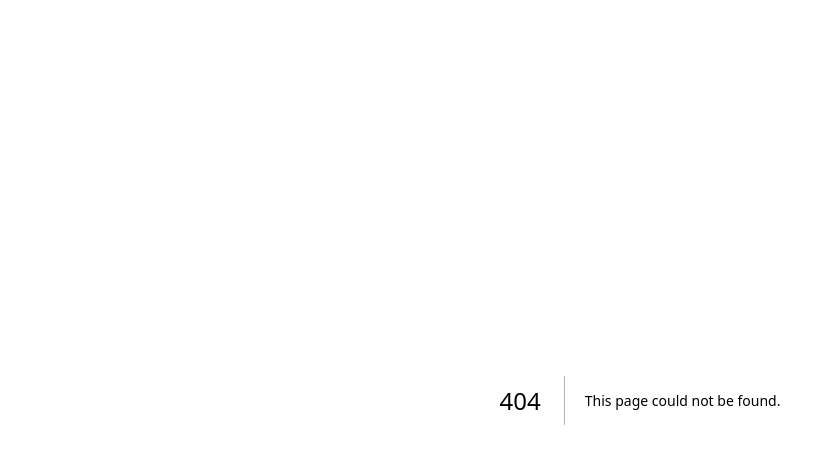
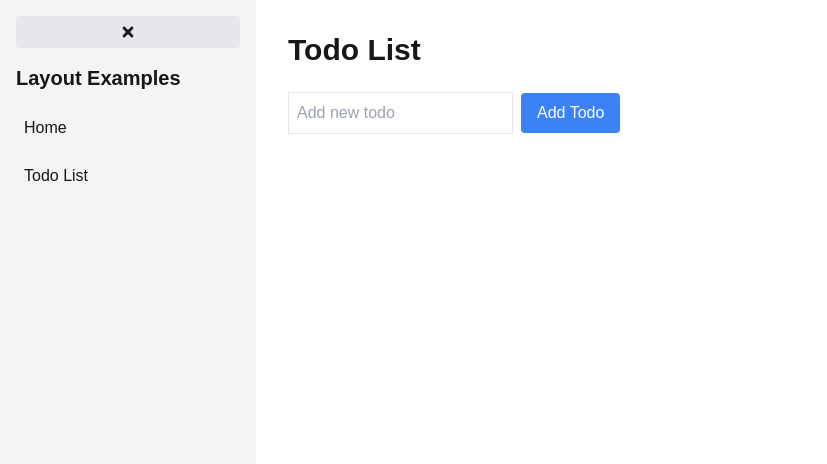
Before and after one commit to CheolheeLee0/nextjs-vercel, a Next.js app: page /todo in a window 1280 px wide. Before the commit this address had no page. Shown: the top 464 px of the page, without its empty margins (0-827 px from the left). Built offline with nearby package versions, Linux system fonts and the light colour scheme.

Commit message:
feat(todo-list): todo, zustand

```diff
--- a/package.json
+++ b/package.json
@@ -13,6 +13,7 @@
     "next": "14.2.15",
     "react": "^18",
     "react-dom": "^18",
+    "react-icons": "^5.3.0",
     "react-joyride": "^2.9.2",
     "zustand": "5.0.0-rc.2"
   },
--- /dev/null
+++ b/src/app/components/Sidebar.tsx
@@ -0,0 +1,39 @@
+import Link from 'next/link';
+import { useState } from 'react';
+import { FaBars, FaTimes } from 'react-icons/fa';
+
+const Sidebar = () => {
+  const [isOpen, setIsOpen] = useState(true);
+
+  return (
+    <div className={`bg-gray-100 h-screen p-4 transition-all duration-300 ${isOpen ? 'w-64' : 'w-16'}`}>
+      <button
+        onClick={() => setIsOpen(!isOpen)}
+        className="mb-4 p-2 bg-gray-200 rounded hover:bg-gray-300 w-full flex justify-center"
+      >
+        {isOpen ? <FaTimes /> : <FaBars />}
+      </button>
+      {isOpen && (
+        <>
+          <h2 className="text-xl font-bold mb-4">Layout Examples</h2>
+          <nav>
+            <ul className="space-y-2">
+              <li>
+                <Link href="/" className="block hover:bg-gray-200 p-2 rounded">
+                  Home
+                </Link>
+              </li>
+              <li>
+                <Link href="/todo" className="block hover:bg-gray-200 p-2 rounded">
+                  Todo List
+                </Link>
+              </li>
+            </ul>
+          </nav>
+        </>
+      )}
+    </div>
+  );
+};
+
+export default Sidebar;
--- a/src/app/page.tsx
+++ b/src/app/page.tsx
@@ -2,6 +2,7 @@
 import Head from 'next/head';
 import { useState, useEffect } from 'react';
 import Joyride, { Step } from 'react-joyride';
+import Sidebar from './components/Sidebar';
 
 // 설명 상태를 위한 인터페이스 정의
 interface ExplanationState {
@@ -52,7 +53,7 @@ export default function Home() {
     },
     {
       target: '.header-footer-layout',
-      content: '헤더, 메인 콘텐츠, 푸터로 구성된 ��형적인 웹 페이지 구조입니다.',
+      content: '헤더, 메인 콘텐츠, 푸터로 구성된 형적인 웹 페이지 구조입니다.',
     },
     {
       target: '.explanation-button',
@@ -65,11 +66,13 @@ export default function Home() {
   }
 
   return (
-    <div className="flex flex-col min-h-screen">
+    <div className="flex min-h-screen">
       <Head>
         <title>Next.js & Tailwind CSS Layout Examples</title>
         <link rel="icon" href="/favicon.ico" />
       </Head>
+
+      <Sidebar />
 
       {isMounted && (
         <Joyride
@@ -92,7 +95,7 @@ export default function Home() {
       )}
 
       <main className="flex-grow flex">
-        <div className="w-1/2 overflow-y-auto p-4 border-r">
+        <div className="w-full lg:w-1/2 overflow-y-auto p-4 border-r">
           <h1 className="text-3xl font-bold mb-6">Layout Examples</h1>
 
           <div className="space-y-8 layout-examples">
@@ -234,7 +237,7 @@ export default function Home() {
               {showExplanations.headerFooter && (
                 <div className="mb-4 p-4 bg-gray-100 rounded">
                   <ul className="list-disc pl-5">
-                    <li><code>flex flex-col min-h-screen</code>: 전�����인 웹 페이지 구조</li>
+                    <li><code>flex flex-col min-h-screen</code>: 전체 화면 구조</li>
                     <li><code>bg-blue-500</code>: 헤더의 배경색 설정</li>
                     <li><code>text-white</code>: 헤더의 텍스트 색상 설정</li>
                     <li><code>p-4</code>: 헤더의 패딩 설정</li>
@@ -257,7 +260,7 @@ export default function Home() {
           </div>
         </div>
 
-        <div className="w-1/2 overflow-y-auto p-4">
+        <div className="hidden lg:block w-1/2 overflow-y-auto p-4">
           <h1 className="text-3xl font-bold mb-6">Layout Examples</h1>
 
           <div className="space-y-8">
--- /dev/null
+++ b/src/app/store/todoStore.ts
@@ -0,0 +1,29 @@
+import { create } from 'zustand';
+
+interface Todo {
+  id: number;
+  text: string;
+  completed: boolean;
+}
+
+interface TodoStore {
+  todos: Todo[];
+  addTodo: (text: string) => void;
+  toggleTodo: (id: number) => void;
+  deleteTodo: (id: number) => void;
+}
+
+export const useTodoStore = create<TodoStore>((set) => ({
+  todos: [],
+  addTodo: (text) => set((state) => ({
+    todos: [...state.todos, { id: Date.now(), text, completed: false }]
+  })),
+  toggleTodo: (id) => set((state) => ({
+    todos: state.todos.map(todo =>
+      todo.id === id ? { ...todo, completed: !todo.completed } : todo
+    )
+  })),
+  deleteTodo: (id) => set((state) => ({
+    todos: state.todos.filter(todo => todo.id !== id)
+  })),
+}));
--- /dev/null
+++ b/src/app/todo/page.tsx
@@ -0,0 +1,63 @@
+'use client'
+import { useState } from 'react';
+import { useTodoStore } from '../store/todoStore';
+import Sidebar from '../components/Sidebar';
+
+export default function TodoPage() {
+  const [newTodo, setNewTodo] = useState('');
+  const { todos, addTodo, toggleTodo, deleteTodo } = useTodoStore();
+
+  const handleAddTodo = () => {
+    if (newTodo.trim() !== '') {
+      addTodo(newTodo);
+      setNewTodo('');
+    }
+  };
+
+  return (
+    <div className="flex min-h-screen">
+      <Sidebar />
+      <main className="flex-grow p-8">
+        <h1 className="text-3xl font-bold mb-6">Todo List</h1>
+
+        <div className="mb-4">
+          <input
+            type="text"
+            value={newTodo}
+            onChange={(e) => setNewTodo(e.target.value)}
+            className="border p-2 mr-2"
+            placeholder="Add new todo"
+          />
+          <button
+            onClick={handleAddTodo}
+            className="bg-blue-500 text-white px-4 py-2 rounded hover:bg-blue-600"
+          >
+            Add Todo
+          </button>
+        </div>
+
+        <ul className="space-y-2">
+          {todos.map(todo => (
+            <li key={todo.id} className="flex items-center">
+              <input
+                type="checkbox"
+                checked={todo.completed}
+                onChange={() => toggleTodo(todo.id)}
+                className="mr-2"
+              />
+              <span className={todo.completed ? 'line-through' : ''}>
+                {todo.text}
+              </span>
+              <button
+                onClick={() => deleteTodo(todo.id)}
+                className="ml-auto bg-red-500 text-white px-2 py-1 rounded hover:bg-red-600"
+              >
+                Delete
+              </button>
+            </li>
+          ))}
+        </ul>
+      </main>
+    </div>
+  );
+}
```
Also changed, not shown: 1 other file (tests, documents, lock files or other folders).
